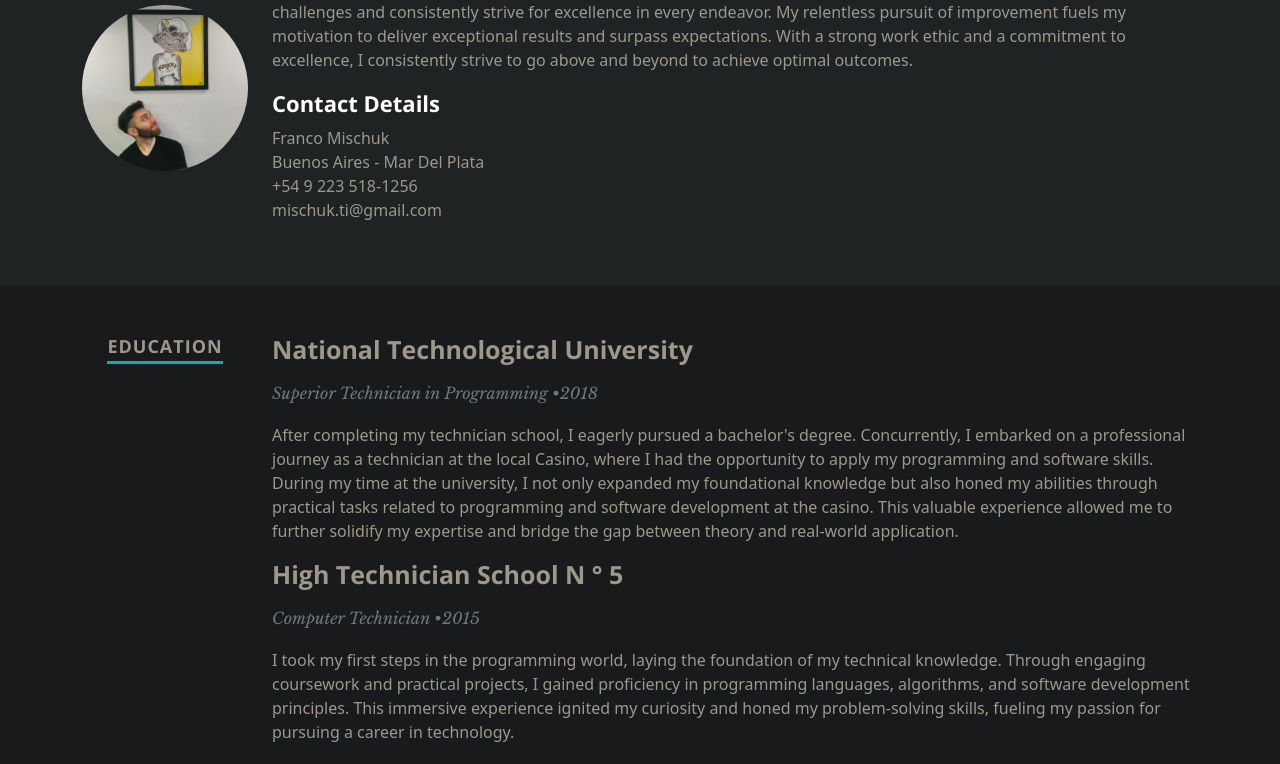
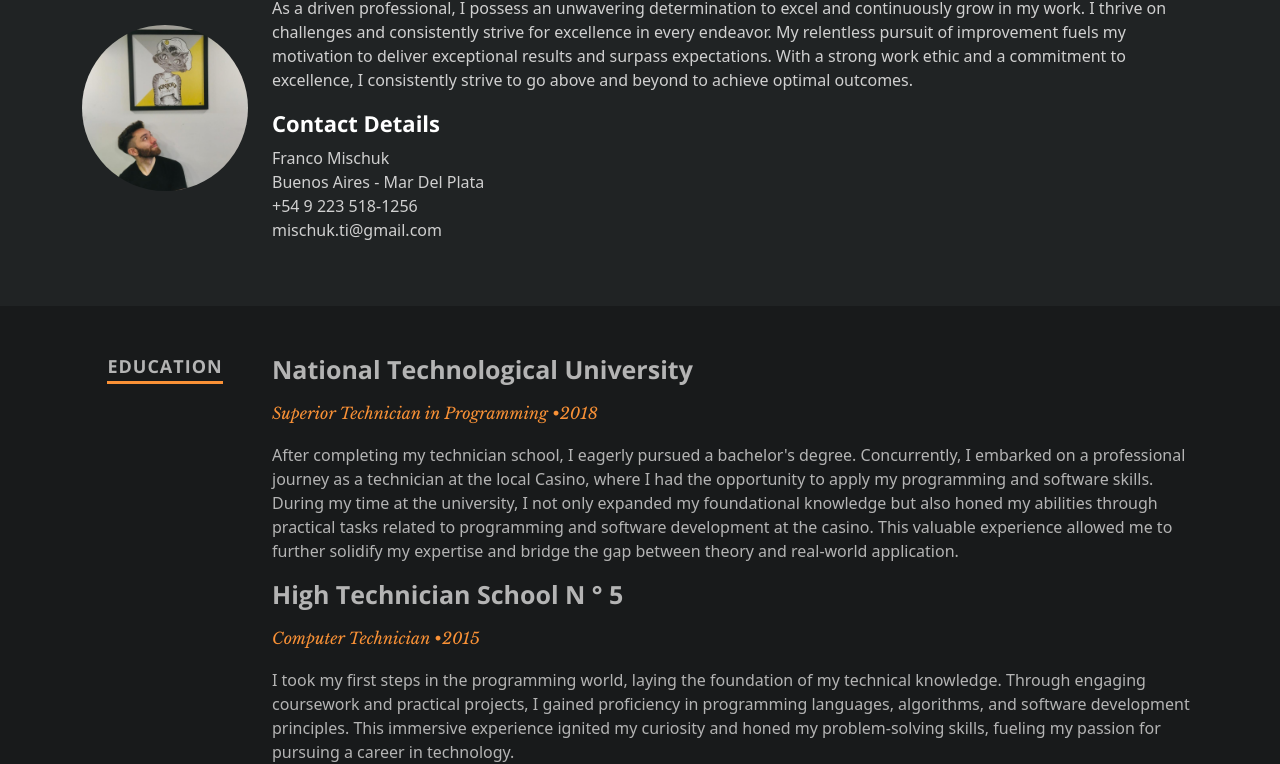
Before and after one commit to Frachuk/resume, a React (Create React App) app: page / in a window 1280 px wide. Shown: the part 1372-2136 px from the top of the page. Built offline with nearby package versions, Linux system fonts and the light colour scheme.

Commit message:
[Feature] resume updated

```diff
--- a/public/css/app.css
+++ b/public/css/app.css
@@ -1,13 +1,41 @@
+:root {
+  --main-hover-text-color: rgb(24 26 27);
+
+  --main-details-color: rgb(249 145 54);
+  --main-details-text-color: rgb(196 209 209);
+
+  --main-about-text-color: rgb(208 208 208);
+
+  --main-resume-text-color: rgb(180 180 180);
+  --main-resume-info-color: rgb(249 145 54);
+}
+
 .App {
   text-align: center;
   overflow: hidden;
 }
 
+/* Header start */
+
+.header a {
+  text-transform: uppercase;
+  font: 16px/24px 'Open_Sans-bold', sans-serif;
+  padding-right: 20px !important;
+  padding-left: 20px !important;
+}
+
+.header a:hover {
+  background-color: var(--main-details-color);
+  color: var(--main-hover-text-color);
+}
+
+/* Description start */
+
 .description {
   display: flex;
   align-items: center;
   position: relative;
-  height: 1262px;
+  height: 1282px;
   min-height: 500px;
   width: 100%;
   background: #161415 url(../images/header-background.jpg) no-repeat top center;
@@ -48,7 +76,7 @@
 }
 
 .description .social li a:hover {
-  color: #11abb0;
+  color: var(--main-details-color);
 }
 
 .description .row-bottom {
@@ -60,7 +88,9 @@
   justify-content: center;
 }
 
-/* About */
+/* Description end */
+
+/* About start */
 
 .about {
   text-align: left;
@@ -70,7 +100,7 @@
 .about ul {
   list-style-type: none;
   padding: 0;
-  color: rgb(159, 151, 139);
+  color: var(--main-about-text-color);
 }
 
 .about h2 {
@@ -79,20 +109,20 @@
 }
 
 .about p {
-  color: rgb(159, 151, 139);
+  color: var(--main-about-text-color);
 }
 
-/* About */
+/* About end */
 
-/* Resume */
+/* Resume start */
 
 .resume {
   background-color: rgb(24, 26, 27);
-  color: rgb(159, 151, 139);
+  color: var(--main-resume-text-color);
 }
 
 .resume h1 {
-  border-bottom: 3px solid #11abb0;
+  border-bottom: 3px solid var(--main-details-color);
   font: 18px/24px 'Open_Sans-bold', sans-serif;
   text-transform: uppercase;
   letter-spacing: 1px;
@@ -109,8 +139,47 @@
 
 .resume .info {
   font: 16px/24px 'Libre_Baskerville-italic', serif;
-  color: #6e7881;
+  color: var(--main-resume-info-color);
   margin-bottom: 18px;
   margin-top: 9px;
   text-align: left;
 }
+
+.resume .nav-item button {
+  color: var(--main-details-text-color);
+  font: 17px 'Open_Sans-bold', sans-serif;
+}
+
+.resume .nav-item button.nav-link.active {
+  background-color: var(--main-details-color);
+  border-color: var(--main-details-text-color);
+  color: var(--main-hover-text-color);
+}
+
+.resume .nav-item button.nav-link:hover {
+  border-color: var(--main-details-text-color);
+}
+
+.resume ul {
+  border-bottom: var(--bs-nav-tabs-border-width) solid var(--main-details-text-color);
+}
+
+/* Resume end */
+
+/* Footer start */
+.footer {
+  background-color: rgb(24, 26, 27);
+  color: rgb(202, 197, 190);
+}
+
+.footer .section {
+  background-color: rgb(11, 12, 12);
+  line-height: 50px;
+}
+
+.footer span {
+  padding-left: 10px;
+  padding-right: 10px;
+  color: var(--main-details-color);
+}
+/* Footer end */
--- a/public/resumeData.json
+++ b/public/resumeData.json
@@ -70,9 +70,10 @@
     "projects": [
       {
         "partner": "AMC Networks",
+        "rol": "Backend Developer",
         "name": "Ingest Script",
         "years": "Dec. 2022 - Present",
-        "description": "The main purpose is to fetch streaming schedule data from Nielsen, and extend the data from a CMS",
+        "description": "As a Backend Developer at AMC Networks, I am currently working on the Ingest Script project. This project aims to develop a script that fetches streaming schedule data from Nielsen, a trusted source, and extends the data using a Content Management System (CMS). The script is built using Node.js and utilizes AWS Batch for scalable and efficient execution. CloudWatch is used for monitoring and logging, while FTP is employed to fetch the data from Nielsen. The extended data is stored and managed using Cloudinary, and Splunk is utilized for centralized logging and analysis. With the Ingest Script project, AMC Networks aims to automate the process of fetching and extending streaming schedule data, ensuring accurate and up-to-date information for their content management system.",
         "techStack": [
           "Node",
           "AWS Batch",
@@ -84,9 +85,10 @@
       },
       {
         "partner": "AMC Networks",
+        "rol": "Backend Developer",
         "name": "Universal Search",
         "years": "Dec. 2022 - Present",
-        "description": "Node.Js ETL Service that uses a third party integration and put the parsed content in a s3 bucket",
+        "description": "As a Backend Developer at AMC Networks, I am currently working on the Universal Search project. This project involves the development of a Node.js ETL service that utilizes a third-party integration to parse content, which is then stored in an S3 bucket. The project leverages a tech stack that includes Node.js, Express, Xls for content parsing, Kafka for event-driven data processing, and various AWS services such as CloudWatch for monitoring. Additionally, Stoplight is used for API documentation, and Splunk is employed for centralized logging and analysis. With the Universal Search project, AMC Networks aims to enhance search capabilities by efficiently extracting, transforming, and storing data, ensuring optimal performance and reliability throughout the system.",
         "techStack": [
           "Node",
           "Express",
@@ -99,10 +101,37 @@
         ]
       },
       {
+        "partner": "Myself",
+        "rol": "Frontend Developer",
+        "name": "This resume",
+        "years": "N/A - Present",
+        "description": "I created my own resume page using React, implementing the Bootstrap grid system and custom CSS for a visually appealing and responsive layout. Leveraging React's capabilities, I built a dynamic and interactive resume page that effectively showcases my skills and experiences. By utilizing the Bootstrap grid system, I ensured a responsive design that adapts seamlessly to various screen sizes and devices. Through the use of custom CSS, I added a unique and professional touch to the page's appearance. Employing Jest for testing, I ensured the reliability and functionality of the components, while gh-pages facilitated easy deployment on GitHub Pages. This project not only showcased my frontend development skills, but also demonstrated my ability to independently create an engaging user interface using modern technologies.",
+        "techStack": [
+          "React",
+          "jest",
+          "gh-pages",
+          "bootstrap"
+        ]
+      },
+      {
+        "partner": "Savvi",
+        "rol": "Frontend Developer",
+        "name": "Savvi - UI",
+        "webPage": "https://www.savvi.com/www",
+        "years": "Sept. 2022 - Mar. 2023",
+        "description": "I held the role of Frontend Developer. During this time, I focused on improving and refactoring the existing e-commerce page to reduce code complexity and enhance performance.",
+        "techStack": [
+          "Angular",
+          "FontAwesome",
+          "Bootstrap"
+        ]
+      },
+      {
         "partner": "GameStop",
+        "rol": "Platform Engineer",
         "name": "Launchpad templates generator",
         "years": "Aug. 2020 - Dec. 2022",
-        "description": "A CLI tool built with yeoman that generates basic rest API (on the most common scenario). It comes with a fully configured pipeline to be deployed with a CI/CD strategy.",
+        "description": "The GameStop CLI tool, built with Yeoman, provides developers with a streamlined solution for generating a basic REST API tailored to common scenarios. With automated scaffolding, this tool significantly reduces development time and effort. Additionally, it comes with a fully configured pipeline, enabling seamless integration into a CI/CD strategy. The pipeline includes automated testing, code quality checks, and efficient deployment, ensuring a reliable and streamlined release process. By leveraging this CLI tool, GameStop developers can accelerate REST API development while adhering to industry best practices for CI/CD.",
         "techStack": [
           "Node",
           "React",
@@ -128,9 +157,10 @@
       },
       {
         "partner": "GameStop",
+        "rol": "Backend Developer",
         "name": "Hyperion PBCS",
         "years": "Sept. 2020 - Jan. 2022",
-        "description": "A service to be able to parse from an s3 file into a CSV that has a unique format to be imported on a business program for the GameStop team.",
+        "description": "I worked on the Narvar Shipment Processor project. This service was developed to parse data from an S3 file and convert it into a CSV format with a unique structure. The generated CSV file was specifically designed to be imported into a business program used by the GameStop team, facilitating the seamless integration of shipment data for further processing and analysis.",
         "techStack": [
           "Node",
           "Express",
@@ -144,9 +174,10 @@
       },
       {
         "partner": "GameStop",
+        "rol": "Backend Developer",
         "name": "Narvar Shipment Processor",
         "years": "Sept. 2020 - Jan. 2022",
-        "description": "An application to handle a write event on an s3 bucket that generates a shipment order with the file content uploaded on the bucket.",
+        "description": "This application was designed to handle a write event on an S3 bucket. The primary functionality of the application was to generate a shipment order based on the content of the file uploaded to the bucket.",
         "techStack": [
           "Node",
           "Express",
@@ -159,9 +190,10 @@
       },
       {
         "partner": "Rappi",
+        "rol": "Backend Developer",
         "name": "Rappi Games",
         "years": "Jun. 2020 - Aug. 2020",
-        "description": "Backend service to handle tournament tokens to be used on the Rappi games app.",
+        "description": "This involved developing a backend service to handle tournament tokens for the Rappi Games app. The service was responsible for managing and processing the tokens used in tournaments within the app, ensuring a seamless gaming experience for users.",
         "techStack": [
           "Node",
           "Express",
@@ -173,9 +205,10 @@
       },
       {
         "partner": "Rappi",
+        "rol": "Backend Developer",
         "name": "Live",
         "years": "May. 2020 - Jun. 2020",
-        "description": "App to buy and see live streams through the platform of Rappi.",
+        "description": "I worked on the Live project, which involved the development of an application on the Rappi platform that allowed users to purchase and watch live streams. This feature provided users with the convenience of accessing and enjoying live content directly through the Rappi platform.",
         "techStack": [
           "Node",
           "Express",
@@ -187,9 +220,10 @@
       },
       {
         "partner": "Rappi",
+        "rol": "Backend Developer",
         "name": "Gifts",
         "years": "Fab. 2020 - May. 2020",
-        "description": "App inside Rappi platform to send gifts (inside the Rappi store) to your contacts.",
+        "description": "I worked on the Gifts project, developing an application within the Rappi platform that allowed users to send gifts to their contacts. This feature was integrated into the Rappi store, enabling users to conveniently select and send gifts to their desired recipients.",
         "techStack": [
           "Node",
           "Express",
@@ -201,9 +235,10 @@
       },
       {
         "partner": "Rappi",
+        "rol": "Backend Developer",
         "name": "Ticket Events",
         "years": "Sept. 2019 - Fab. 2020",
-        "description": "A backend service using Latam integrations to sell tickets for concerts through the platform of Rappi.",
+        "description": "I worked on the Ticket Events project, which involved the development of a backend service to facilitate the sale of concert tickets through the Rappi platform. The service integrated with various Latam ticketing systems, enabling seamless ticket purchases for Rappi users.",
         "techStack": [
           "Node",
           "TypeScript",
@@ -218,9 +253,10 @@
       },
       {
         "partner": "Rappi",
+        "rol": "Backend Developer",
         "name": "Aliados",
         "years": "Aug. 2019 - Sept. 2019",
-        "description": "A backend service to be able to scrape web and services of the competing companies.",
+        "description": "I was in charge of development a backend service to scrape data from various competing companies' websites and services. The objective was to gather relevant information from these sources and integrate it into Rappi's platform for analysis and comparison.",
         "techStack": [
           "Java 11",
           "Lombok",
@@ -234,9 +270,10 @@
       },
       {
         "partner": "Origenes Seguros",
+        "rol": "Frontend Developer",
         "name": "Onboarding Page",
         "years": "Jul. 2019 - Aug. 2019",
-        "description": "Onboarding of a landing page.",
+        "description": "I was responsible for the onboarding of a landing page. The objective of this project was to create an engaging and user-friendly onboarding experience for new users.",
         "techStack": [
           "React using Hooks",
           "SASS",
--- a/src/views/components/Header.js
+++ b/src/views/components/Header.js
@@ -1,26 +1,7 @@
-/* eslint-disable no-unused-vars */
-/* eslint-disable react/prop-types */
-import { FontAwesomeIcon } from '@fortawesome/react-fontawesome';
-import { Component } from 'react';
 import { Container, Nav, Navbar } from 'react-bootstrap';
 
-export class Header extends Component {
-  constructor(props) {
-    super(props);
-  }
-
-  render() {
-    const { name, occupation, description, address: { city } = {}, social = [] } = this.props?.data || {};
-
-    const networks = social.map(({ name, url, faPrefix, faIcon }) => (
-      <li key={name}>
-        <a href={url}>
-          <FontAwesomeIcon icon={[faPrefix, faIcon]} />
-        </a>
-      </li>
-    ));
-
-    return (
+export const Header = () => (
+  <div className='header'>
     <Navbar bg='dark' variant='dark' fixed='top'>
       <Container className='justify-content-center'>
         <Nav className='justify-content-end'>
@@ -30,6 +11,5 @@ export class Header extends Component {
         </Nav>
       </Container>
     </Navbar>
+  </div>
 );
-  }
-}
--- a/src/views/components/Resume.js
+++ b/src/views/components/Resume.js
@@ -1,9 +1,8 @@
-/* eslint-disable no-unused-vars */
-/* eslint-disable react/prop-types */
 import { Component } from 'react';
 import { Col, Container, Row } from 'react-bootstrap';
 import Tab from 'react-bootstrap/Tab';
 import Tabs from 'react-bootstrap/Tabs';
+import PropTypes from 'prop-types';
 
 export class Resume extends Component {
   render() {
@@ -51,7 +50,13 @@ export class Resume extends Component {
       </Row>
     ));
 
-    const parsedProjects = projects.map(({ partner, name, years, description, techStack }) => (
+    const roles = [...new Set(projects.map(({ rol }) => rol))];
+
+    const parsedTabs = roles.map(rol => (
+      <Tab eventKey={rol} title={rol} key={rol}>
+        {projects
+          .filter(({ rol: projectRol }) => projectRol === rol)
+          .map(({ partner, name, years, description, techStack, webPage }) => (
             <div key={name}>
               <h3>
                 {partner} - {name}
@@ -66,41 +71,33 @@ export class Resume extends Component {
                   <span key={`${tech}-${partner}-${name}`}> &bull; {tech} </span>
                 ))}
               </ul>
+              <>{webPage && <a href={webPage}>{webPage}</a>}</>
             </div>
+          ))}
+      </Tab>
     ));
 
     return (
-      <div className='resume p-5'>
+      <div className='resume p-5' id='resume'>
         <Container fluid='md'>{parsedEducation}</Container>
         <Container fluid='md'>{parsedWork}</Container>
+        <Container fluid='md'>
+          <Row>
+            <Col md='2' className='d-flex justify-content-center'>
+              <h1 style={{ height: 'fit-content' }}>Projects</h1>
+            </Col>
+            <Col md={{ offset: 0, span: 0 }}>
+              <Tabs defaultActiveKey='Backend Developer' id='uncontrolled-tab-example' className='mb-3'>
+                {parsedTabs}
+              </Tabs>
+            </Col>
+          </Row>
+        </Container>
       </div>
-      // <section id='resume'>
-      //   <div className='row tech-stack'>
-      //     <div className='three columns header-col'>
-      //       <Tabs defaultActiveKey='profile' id='uncontrolled-tab-example' className='mb-3'>
-      //         <Tab eventKey='home' title='Home'>
-      //           Tab content for Home
-      //         </Tab>
-      //         <Tab eventKey='profile' title='Profile'>
-      //           Tab content for Profile
-      //         </Tab>
-      //         <Tab eventKey='contact' title='Contact' disabled>
-      //           Tab content for Contact
-      //         </Tab>
-      //       </Tabs>
-      //     </div>
-      //   </div>
-
-      //   <div className='row projects'>
-      //     <div className='three columns header-col'>
-      //       <h1>
-      //         <span>Projects</span>
-      //       </h1>
-      //     </div>
-
-      //     <div className='nine columns main-col'>{parsedProjects}</div>
-      //   </div>
-      // </section>
     );
   }
 }
+
+Resume.propTypes = {
+  data: PropTypes.object,
+};
```
Also changed, not shown: src/views/components/About.js (+14 -3 lines), src/views/components/Description.js (+7 -3 lines), src/views/components/Footer.js (+12 -23 lines). Lines whose indentation alone changed are shown as unchanged.
